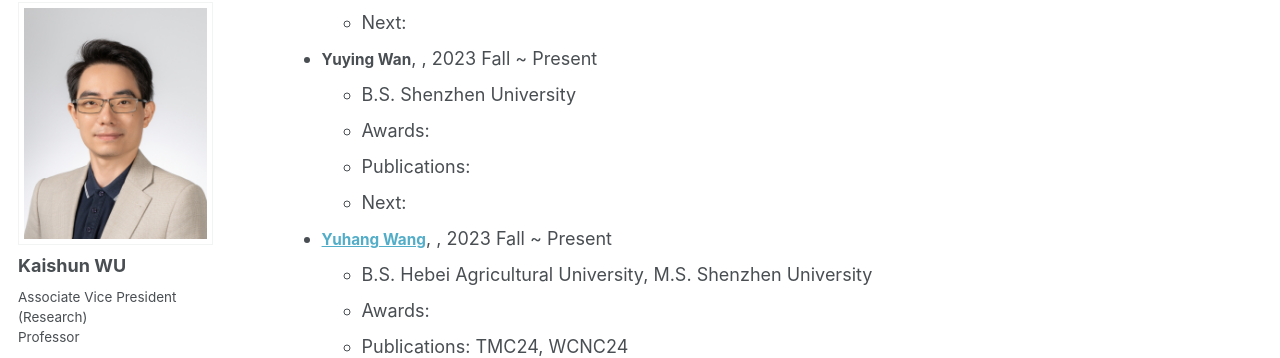
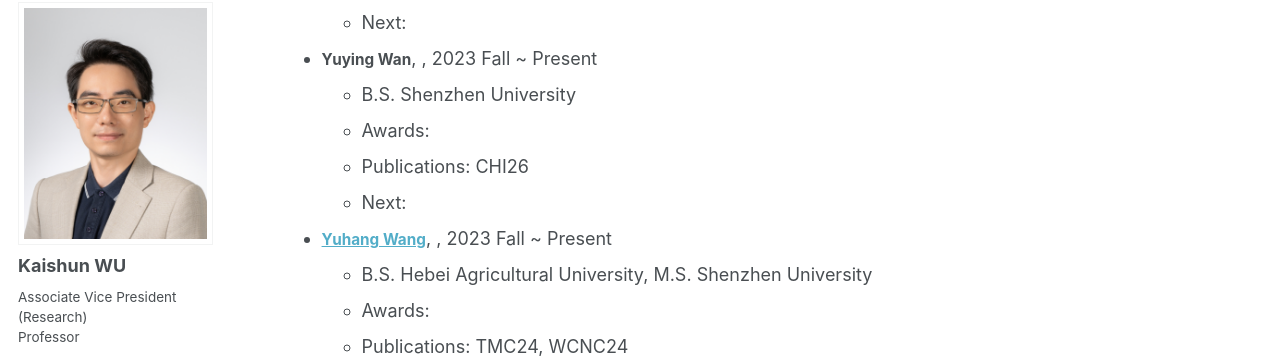
Before and after one commit to kaishun-wu/kaishun-wu.github.io, a Jekyll site: the page built from _pages/team.html, in a window 1280 px wide and 900 px high, scrolled down 1643 px. Shown: the part 104-462 px from the top of the window. Built offline with Jekyll 4.4.1, drawn with Linux system fonts in a browser that asks for light colours; some web fonts are replaced.

Commit message:
update: publications

```diff
--- a/_data/team.yml
+++ b/_data/team.yml
@@ -66,7 +66,7 @@ PhD Students:
   - name: "Yuying Wan"
     admission: "2023 Fall ~ Present"
     education: "B.S. Shenzhen University"
-    publications: ""
+    publications: "CHI26"
     awards: ""
     homepage:
 
```
Also changed, not shown: _pages/publications.md (+1 -0 lines).
